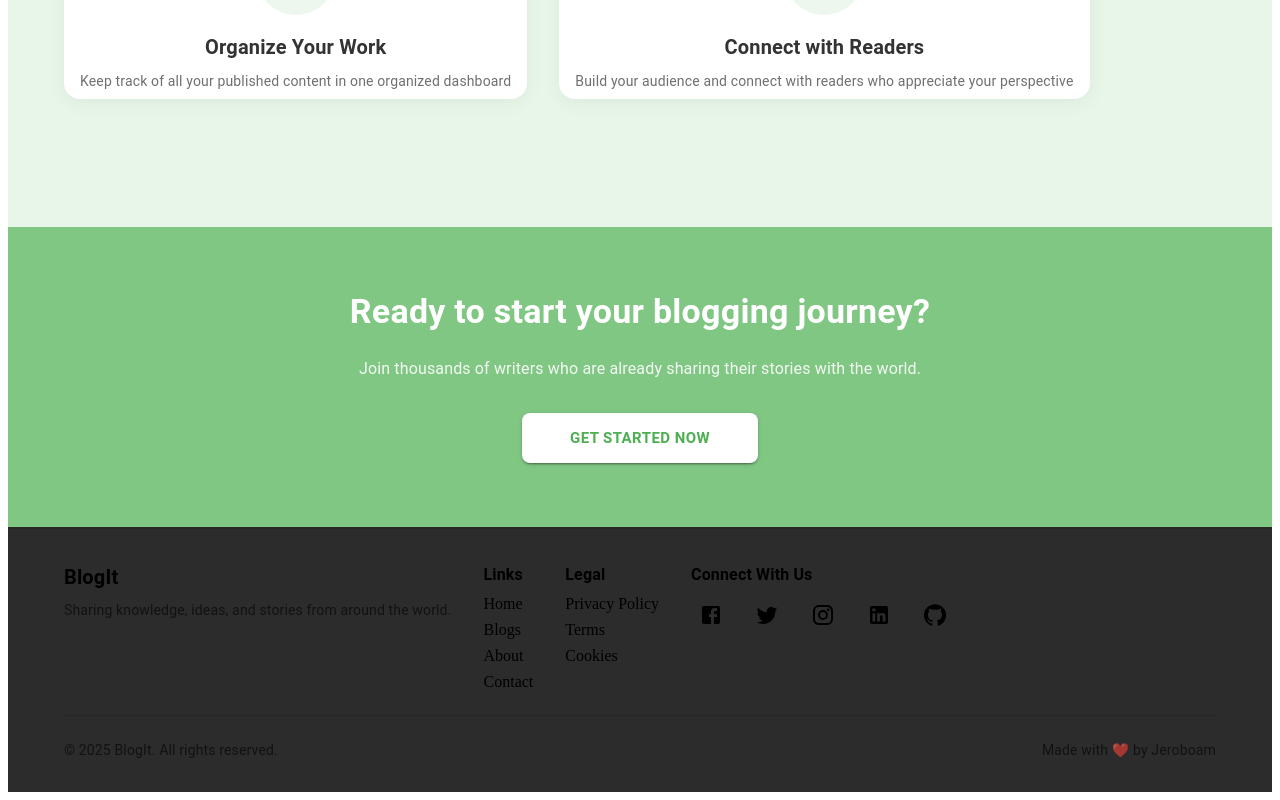
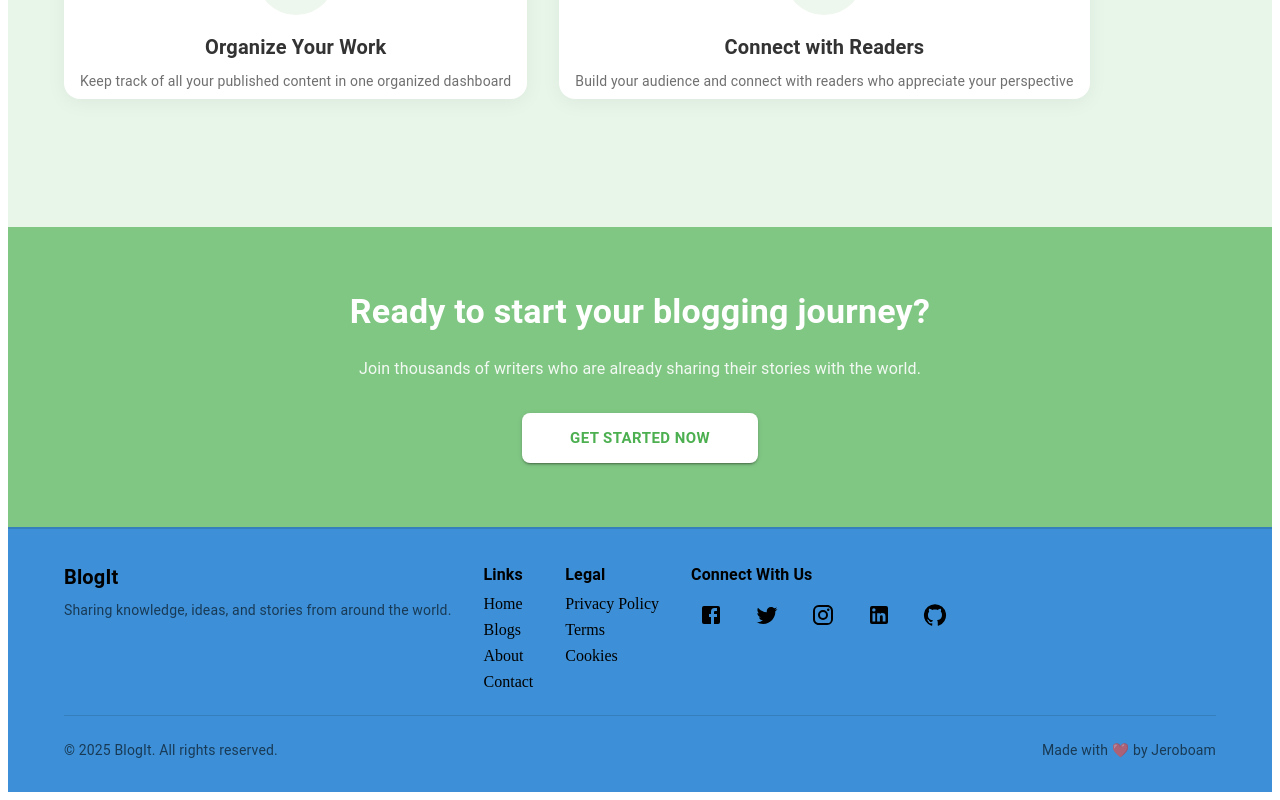
Before and after one commit to Jeroboam-francis/Frontend_BlogIt, a React (Vite) app: page / in a window 1280 px wide. Shown: the part 1079-1879 px from the top of the page. Built offline with nearby package versions, Linux system fonts and the light colour scheme.

Commit message:
footer color

```diff
--- a/src/Components/Footer/Footer.jsx
+++ b/src/Components/Footer/Footer.jsx
@@ -25,7 +25,7 @@ function Footer() {
       component="footer"
       sx={{
         backgroundColor:
-          theme.palette.mode === "dark" ? theme.palette.grey[900] : "#2C2C2C",
+          theme.palette.mode === "dark" ? theme.palette.grey[900] : "#3D90D7",
         py: 4,
         px: 2,
         mt: "auto",
```
